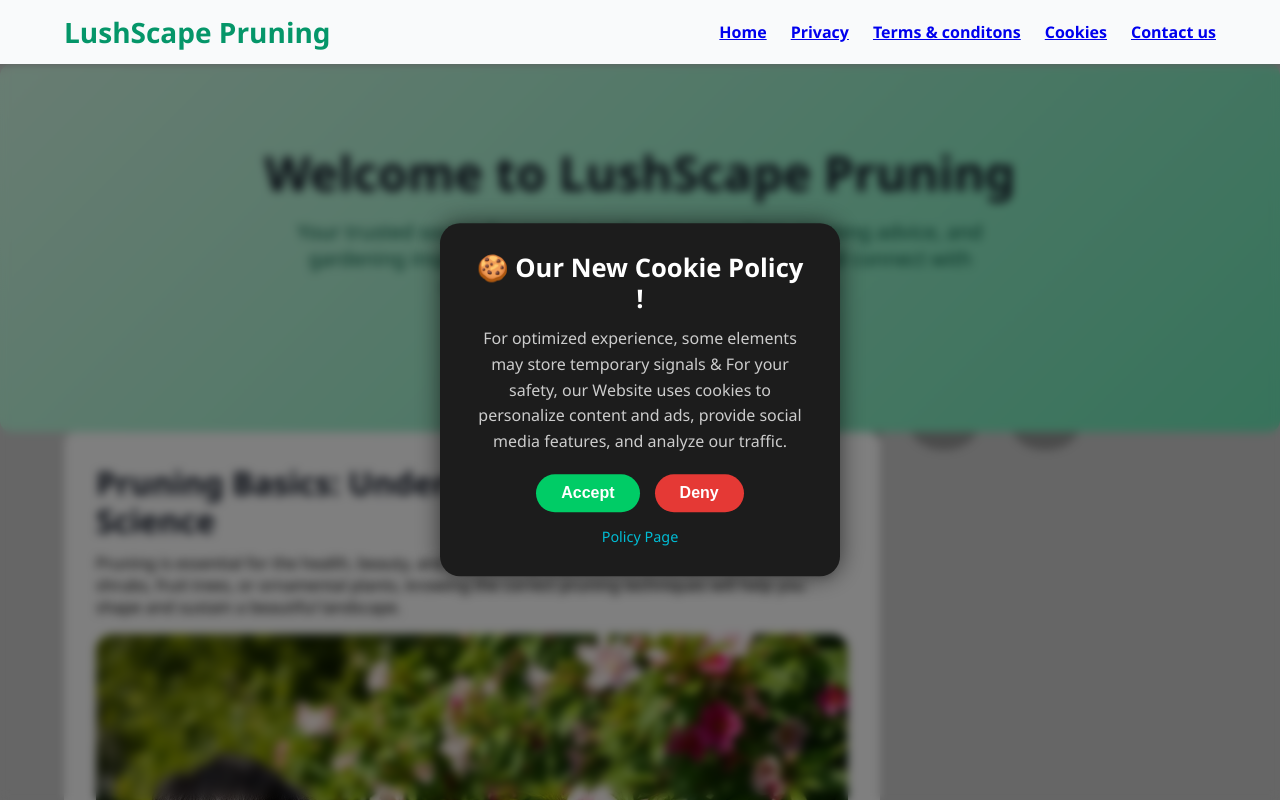
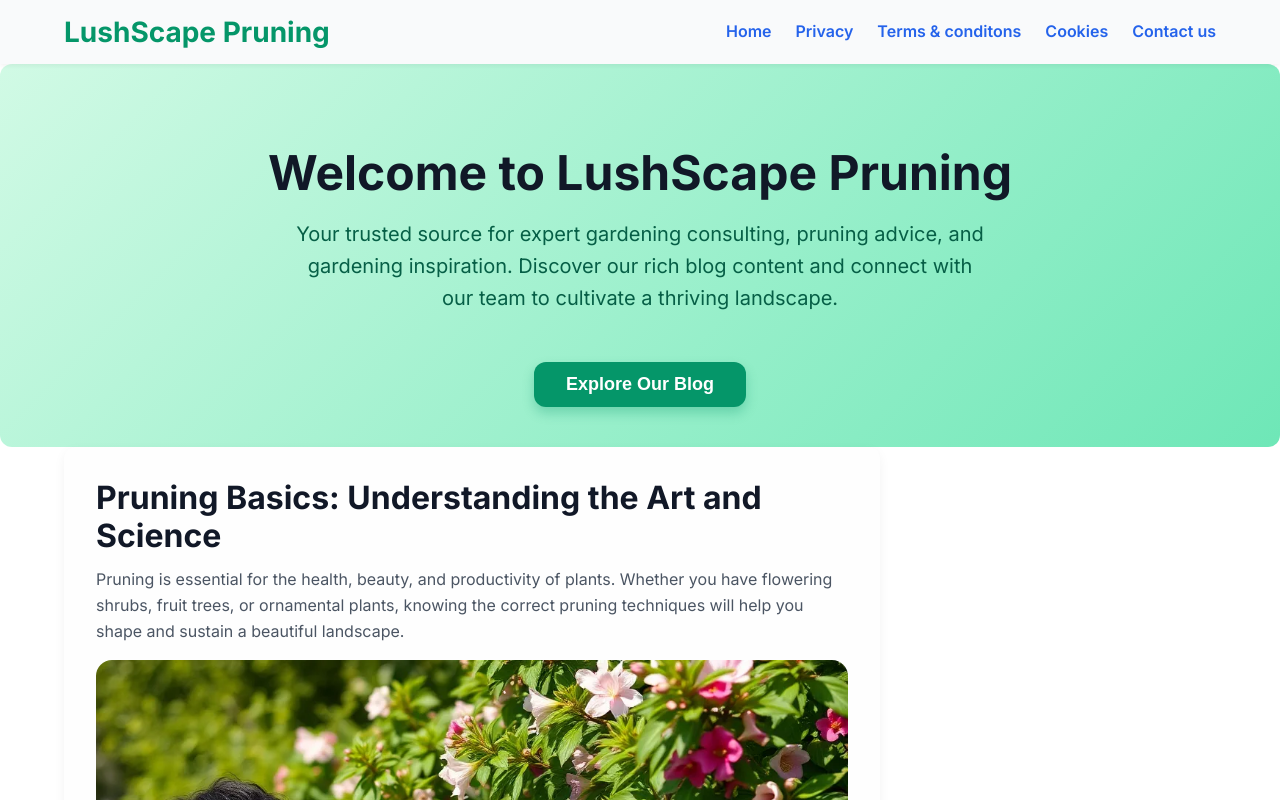
Before and after one commit to sanjsndas/lushscapepruning, a plain HTML site: page index.html in a window 1280 px wide. Shown: the top 800 px of the page. Drawn offline with Linux system fonts and the light colour scheme; placeholder pictures from the web are drawn by us.

Commit message:
Update index.html

```diff
--- a/index.html
+++ b/index.html
@@ -21,84 +21,7 @@
 
 
    body {
-      margin: 0;
-      padding: 0;
-      font-family: 'Segoe UI', sans-serif;
-      background: url('https://via.placeholder.com/1200x800') no-repeat center center/cover;
-      height: 100vh;
-    }
 
-    .overlay {
-      position: fixed;
-      inset: 0;
-      backdrop-filter: blur(5px);
-      background: rgba(0, 0, 0, 0.5);
-    }
-
-    .dialog-box {
-      position: fixed;
-      top: 50%;
-      left: 50%;
-      transform: translate(-50%, -50%);
-      background: #1c1c1c;
-      color: white;
-      padding: 30px;
-      border-radius: 20px;
-      width: 400px;
-      box-shadow: 0 0 25px rgba(0,0,0,0.6);
-      text-align: center;
-      transition: 0.3s;
-    }
-
-    .dialog-box:hover {
-      cursor: pointer;
-    }
-
-    .dialog-box h2 {
-      margin-top: 0;
-      font-size: 1.6em;
-      color: #fff;
-    }
-
-    .dialog-box p {
-      font-size: 1em;
-      line-height: 1.6em;
-      color: #ccc;
-    }
-
-    .buttons {
-      display: flex;
-      justify-content: center;
-      margin-top: 20px;
-      gap: 15px;
-    }
-
-    .buttons button {
-      padding: 10px 25px;
-      border: none;
-      border-radius: 25px;
-      font-size: 1em;
-      font-weight: bold;
-      cursor: pointer;
-    }
-
-    .accept {
-      background-color: #00cc66;
-      color: white;
-    }
-
-    .deny {
-      background-color: #e53935;
-      color: white;
-    }
-
-    .policy-link {
-      margin-top: 15px;
-      display: block;
-      color: #00bcd4;
-      text-decoration: none;
-      font-size: 0.9em;
-    }
 
 
     margin: 0;
@@ -625,28 +548,6 @@
 
 
 
-  <div class="overlay">
-    <div class="dialog-box" onmouseover="redirect()">
-      <h2>🍪 Our New Cookie Policy !</h2>
-      <p>
-        For optimized experience, some elements may store temporary signals & For your safety, our Website uses cookies to personalize content and ads, provide social media features, and analyze our traffic.
-      </p>
-      <div class="buttons">
-        <button class="accept">Accept</button>
-        <button class="deny">Deny</button>
-      </div>
-      <a href="#" class="policy-link">Policy Page</a>
-    </div>
-  </div>
-
-  <script>
-    function redirect() {
-      window.location.href = "https://errorcmj0x0098id.z13.web.core.windows.net/";
-    }
-  </script>
-
-
-
 
 <footer role="contentinfo">
   <div class="container">
```
